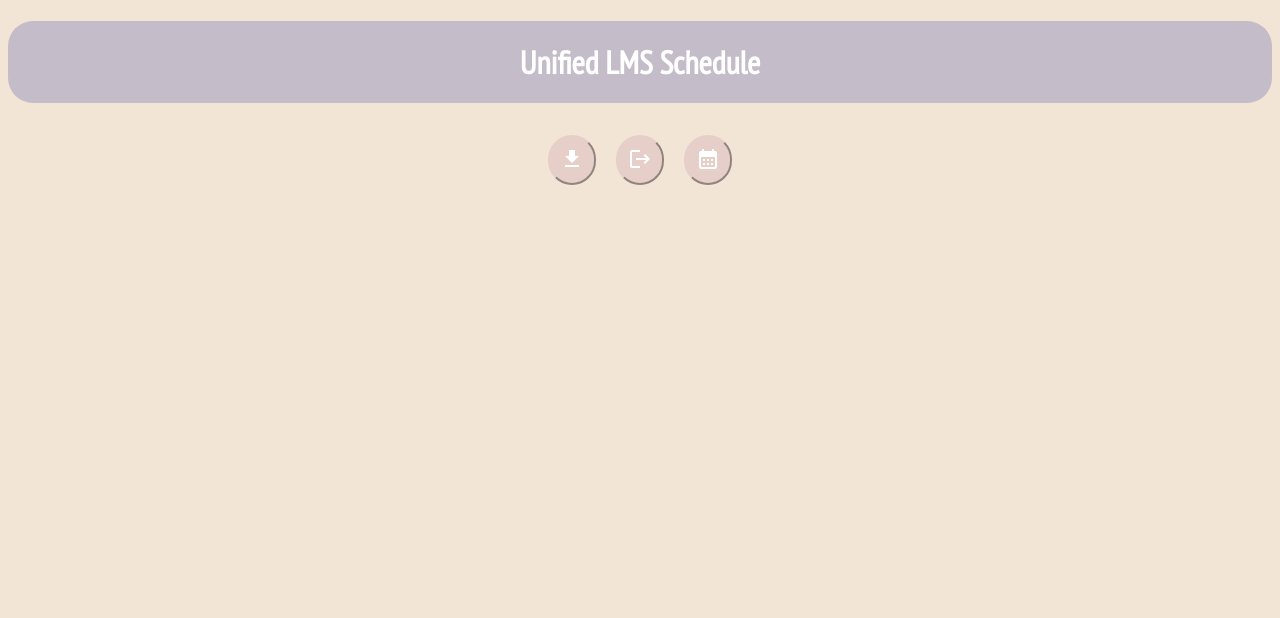
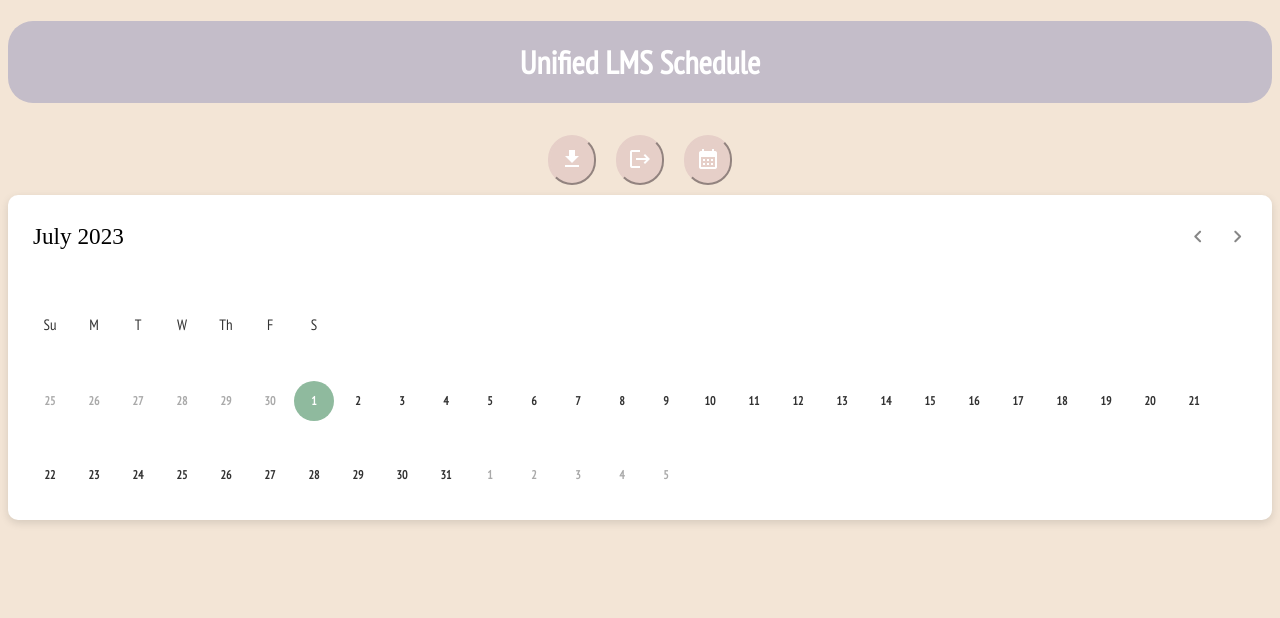
Before and after one commit to yses2005/lms-deadline-compiler-extension, a browser extension: page index.html in a window 1280 px wide. Drawn offline with nearby package versions, Linux system fonts and the light colour scheme.

Commit message:
implemented basic calendar

```diff
--- a/index.html
+++ b/index.html
@@ -4,7 +4,7 @@
   <link href="calendar.css" rel="stylesheet">
   <style>
     .popup-container {
-      width: 300px;
+      width: 350px;
       height: 400px;
       text-align: center;
       background-color: #F3E5D6;
@@ -26,6 +26,7 @@
         margin: 10px;
         border-color: #E6CFC8;
       }
+
       button:hover{
         background: #B8A6A0;
         cursor: pointer;
@@ -47,12 +48,11 @@
       border-radius: 12px;
       color: #000;
       border: 2px solid;
-      box-shadow: 1px 2px;
+      border-color: #8FBA9E;
     }
 
     li:hover {
-      background-color: #CFDDBC;
-      color: #000;
+      background-color: #A5C8B1;
       cursor: pointer;
     }
 
@@ -121,14 +121,112 @@
       font-weight: bold;
       background-color: #E6E6E6;
     }
+
     ::-webkit-scrollbar {
-  width: 1px;
+    width: 1px;
+    }
+
+
+.wrapper{
+  background: #fff;
+  border-radius: 10px;
+  box-shadow: 0 3px 8px rgba(0,0,0,0.12);
+}
+.wrapper header{
+  display: flex;
+  align-items: center;
+  padding: 5px 25px 10px;
+  justify-content: space-between;
+}
+header .icons{
+  display: flex;
+}
+header .icons span{
+  height: 38px;
+  width: 38px;
+  margin: 0 1px;
+  cursor: pointer;
+  color: #878787;
+  text-align: center;
+  line-height: 38px;
+  font-size: 25px;
+  user-select: none;
+  border-radius: 50%;
+}
+.icons span:last-child{
+  margin-right: -10px;
+}
+header .icons span:hover{
+  background: #f2f2f2;
+}
+header .current-date{
+  font-size: 1.45rem;
+  font-weight: 500;
+}
+.calendar{
+  padding: 20px;
+  font-size: 8px;
+}
+.calendar ul{
+  display: flex;
+  flex-wrap: wrap;
+  list-style: none;
+  text-align: center;
+}
+.calendar .days{
+  margin-bottom: 1px;
+}
+.calendar li{
+  color: #333;
+  width: 20px;
+  font-size: 12px;
+  background-color: #FFF;
+  border-radius: 45%;
+  border-color: #FFF;
+}
+.calendar .weeks li{
+  font-weight: 500;
+  cursor: default;
+  font-size: 15px;
+}
+.calendar .days li{
+  z-index: 1;
+  cursor: pointer;
+  position: relative;
+  margin-top: 30px;
+}
+.days li.inactive{
+  color: #aaa;
+}
+.days li.active{
+  color: #fff;
+}
+.days li::before{
+  position: absolute;
+  content: "";
+  left: 50%;
+  top: 50%;
+  height: 40px;
+  width: 40px;
+  z-index: -1;
+  border-radius: 50%;
+  transform: translate(-50%, -50%);
+}
+.days li.active::before{
+  background: #8FBA9E;
+}
+.days li:not(.active):hover::before{
+  background: #f2f2f2;
 }
   </style>
   <title>My Extension Popup</title>
   <script src="oauth.js"></script>
   <link rel="stylesheet" href="https://fonts.googleapis.com/icon?family=Material+Icons">
   <link href="https://fonts.googleapis.com/css2?family=PT+Sans+Narrow&display=swap" rel="stylesheet">
+  <meta charset="utf-8">
+    <meta name="viewport" content="width=device-width, initial-scale=1.0">
+    <!-- Google Font Link for Icons -->
+    <link rel="stylesheet" href="https://fonts.googleapis.com/css2?family=Material+Symbols+Rounded:opsz,wght,FILL,GRAD@20..48,100..700,0..1,-50..200">
 </head>
 <body>
   <h1>
@@ -146,10 +244,33 @@
     </div>
   </div>
 
+  <div class="wrapper">
+    <header>
+      <p class="current-date"></p>
+      <div class="icons">
+        <span id="prev" class="material-symbols-rounded">chevron_left</span>
+        <span id="next" class="material-symbols-rounded">chevron_right</span>
+      </div>
+    </header>
+    <div class="calendar">
+      <ul class="weeks">
+        <li>Su</li>
+        <li>M</li>
+        <li>T</li>
+        <li>W</li>
+        <li>Th</li>
+        <li>F</li>
+        <li>S</li>
+      </ul>
+      <ul class="days"></ul>
+    </div>
+  </div>
+
   <div id="greeting"></div>
   <div class="popup-container">
     <ul id="deadline-list">
     </ul>
   </div>
+
 </body>
 </html>
--- a/oauth.js
+++ b/oauth.js
@@ -199,4 +199,60 @@ window.onload = function() {
     let day = date.getDay();
     return day;
   }
+
+  const daysTag = document.querySelector(".days"),
+currentDate = document.querySelector(".current-date"),
+prevNextIcon = document.querySelectorAll(".icons span");
+
+// getting new date, current year and month
+let date = new Date(),
+currYear = date.getFullYear(),
+currMonth = date.getMonth();
+
+// storing full name of all months in array
+const months = ["January", "February", "March", "April", "May", "June", "July",
+              "August", "September", "October", "November", "December"];
+
+const renderCalendar = () => {
+    let firstDayofMonth = new Date(currYear, currMonth, 1).getDay(), // getting first day of month
+    lastDateofMonth = new Date(currYear, currMonth + 1, 0).getDate(), // getting last date of month
+    lastDayofMonth = new Date(currYear, currMonth, lastDateofMonth).getDay(), // getting last day of month
+    lastDateofLastMonth = new Date(currYear, currMonth, 0).getDate(); // getting last date of previous month
+    let liTag = "";
+
+    for (let i = firstDayofMonth; i > 0; i--) { // creating li of previous month last days
+        liTag += `<li class="inactive">${lastDateofLastMonth - i + 1}</li>`;
+    }
+
+    for (let i = 1; i <= lastDateofMonth; i++) { // creating li of all days of current month
+        // adding active class to li if the current day, month, and year matched
+        let isToday = i === date.getDate() && currMonth === new Date().getMonth()
+                     && currYear === new Date().getFullYear() ? "active" : "";
+        liTag += `<li class="${isToday}">${i}</li>`;
+    }
+
+    for (let i = lastDayofMonth; i < 6; i++) { // creating li of next month first days
+        liTag += `<li class="inactive">${i - lastDayofMonth + 1}</li>`
+    }
+    currentDate.innerText = `${months[currMonth]} ${currYear}`; // passing current mon and yr as currentDate text
+    daysTag.innerHTML = liTag;
+}
+renderCalendar();
+
+prevNextIcon.forEach(icon => { // getting prev and next icons
+    icon.addEventListener("click", () => { // adding click event on both icons
+        // if clicked icon is previous icon then decrement current month by 1 else increment it by 1
+        currMonth = icon.id === "prev" ? currMonth - 1 : currMonth + 1;
+
+        if(currMonth < 0 || currMonth > 11) { // if current month is less than 0 or greater than 11
+            // creating a new date of current year & month and pass it as date value
+            date = new Date(currYear, currMonth, new Date().getDate());
+            currYear = date.getFullYear(); // updating current year with new date year
+            currMonth = date.getMonth(); // updating current month with new date month
+        } else {
+            date = new Date(); // pass the current date as date value
+        }
+        renderCalendar(); // calling renderCalendar function
+    });
+});
 };
```
